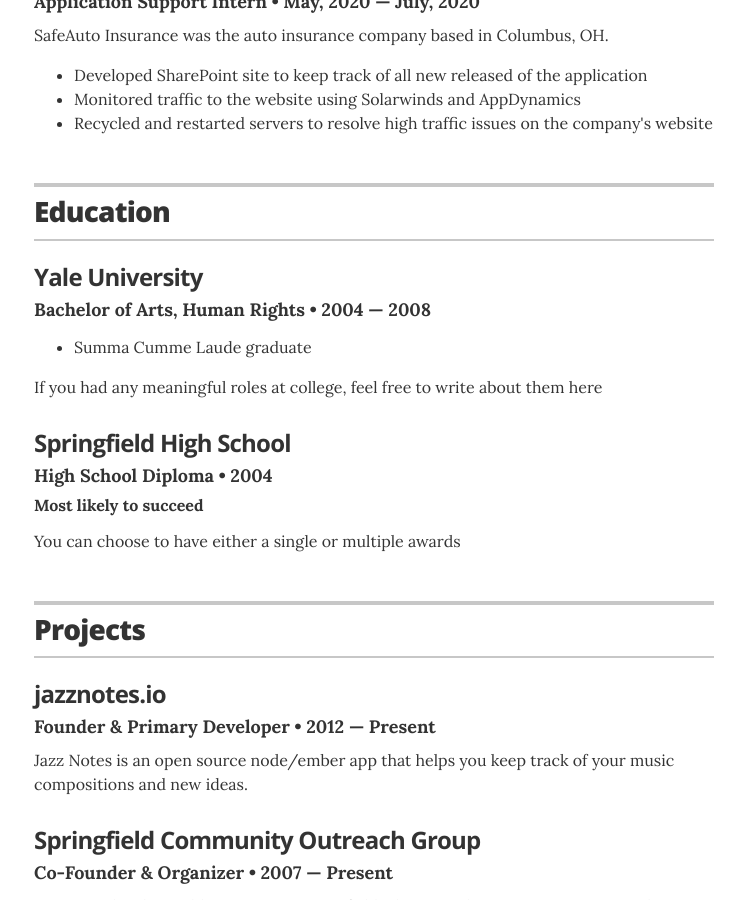
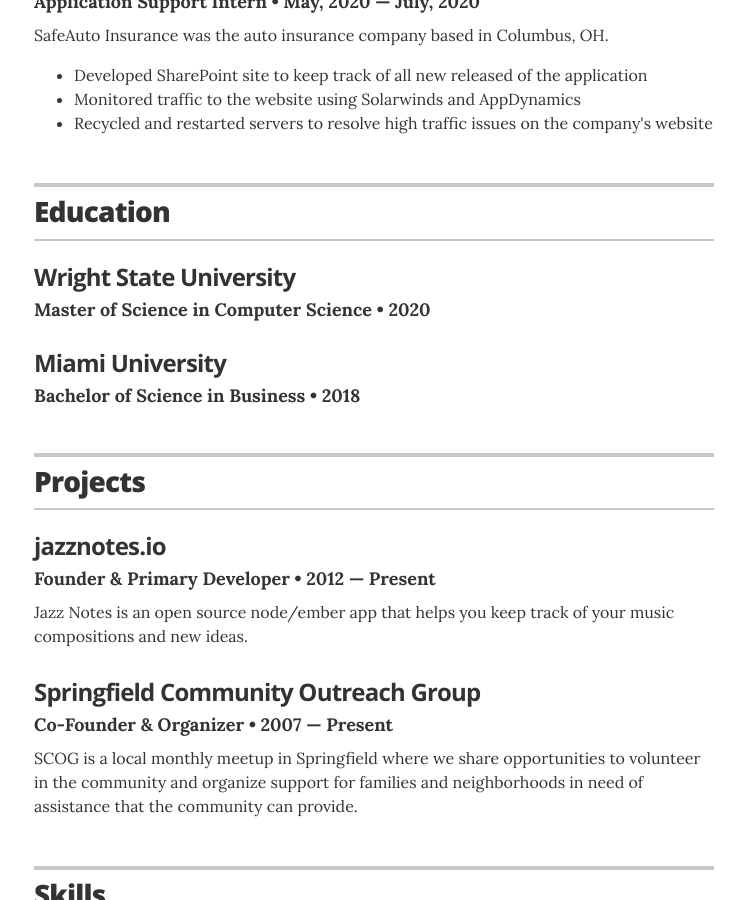
Before and after one commit to Waqaruddin/resume, a Jekyll site: the page built from index.html, in a window 1280 px wide and 900 px high, scrolled down 921 px. Shown: the whole window, without its empty margins (266-1011 px from the left). Built offline with Jekyll 4.4.1, drawn with Linux system fonts in a browser that asks for light colours.

Commit message:
Add education

```diff
--- a/_data/education.yml
+++ b/_data/education.yml
@@ -1,13 +1,13 @@
 # Degree
-- degree: Bachelor of Arts, Human Rights
-  uni: Yale University
-  year: 2004 &mdash; 2008
-  awards:
-    - award: Summa Cumme Laude graduate
-  summary: If you had any meaningful roles at college, feel free to write about them here
+- degree: Master of Science in Computer Science
+  uni: Wright State University
+  year: 2020
+ # awards:
+   # - award: Summa Cumme Laude graduate
+ # summary: If you had any meaningful roles at college, feel free to write about them here
 
-- degree: High School Diploma
-  uni: Springfield High School
-  year: 2004
-  award: Most likely to succeed
-  summary: You can choose to have either a single or multiple awards
+- degree: Bachelor of Science in Business
+  uni: Miami University
+  year: 2018
+  #award: Most likely to succeed
+  #summary: You can choose to have either a single or multiple awards
```
